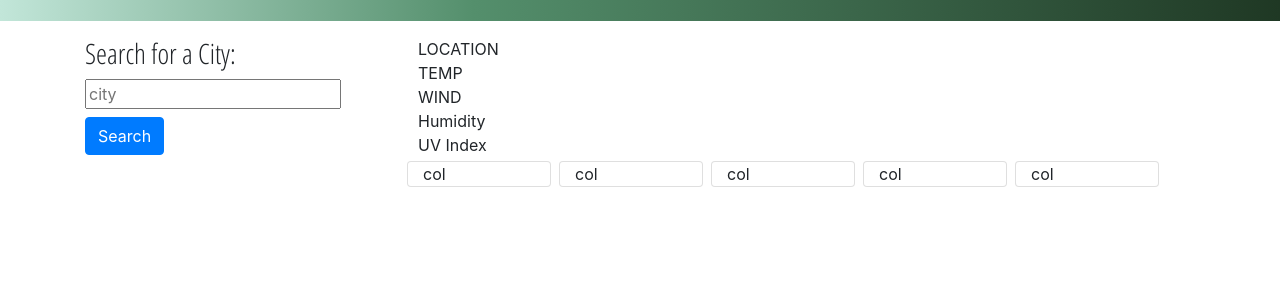
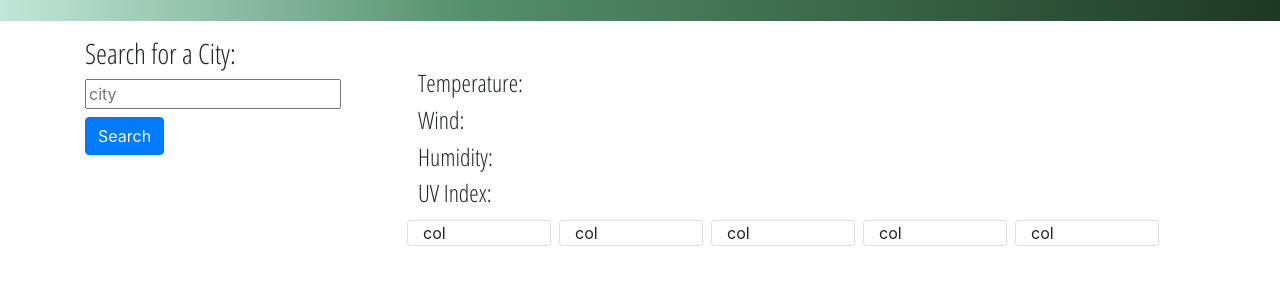
Before and after one commit to jsc-09/weather-dashboard, a plain HTML site: page index.html in a window 1280 px wide. Shown: the part 67-352 px from the top of the page. Drawn offline with nearby package versions, Linux system fonts and the light colour scheme.

Commit message:
cleaned up html file for City Searched. Created search history id

```diff
--- a/index.html
+++ b/index.html
@@ -1,23 +1,25 @@
 <!DOCTYPE html>
 <html lang="en">
+
 <head>
     <meta charset="UTF-8">
     <meta http-equiv="X-UA-Compatible" content="IE=edge">
     <meta name="viewport" content="width=device-width, initial-scale=1.0">
     <link rel="preconnect" href="https://fonts.googleapis.com">
     <link rel="preconnect" href="https://fonts.gstatic.com" crossorigin>
-    <link href="https://fonts.googleapis.com/css2?family=Concert+One&family=Open+Sans+Condensed:ital,wght@0,300;0,700;1,300&display=swap" rel="stylesheet">
+    <link
+        href="https://fonts.googleapis.com/css2?family=Concert+One&family=Open+Sans+Condensed:ital,wght@0,300;0,700;1,300&display=swap"
+        rel="stylesheet">
     <script src="assets/js/script.js" defer></script>
     <script src="https://cdnjs.cloudflare.com/ajax/libs/jquery/3.2.1/jquery.min.js"></script>
     <link rel="stylesheet" href="assets/css/styles.css">
-    <link rel="stylesheet" href="https://cdn.jsdelivr.net/npm/bootstrap@4.5.3/dist/css/bootstrap.min.css" integrity="sha384-TX8t27EcRE3e/ihU7zmQxVncDAy5uIKz4rEkgIXeMed4M0jlfIDPvg6uqKI2xXr2" crossorigin="anonymous">
-    <link
-    rel="stylesheet"
-    href="https://code.jquery.com/ui/1.12.1/themes/base/jquery-ui.css"
-  />
+    <link rel="stylesheet" href="https://cdn.jsdelivr.net/npm/bootstrap@4.5.3/dist/css/bootstrap.min.css"
+        integrity="sha384-TX8t27EcRE3e/ihU7zmQxVncDAy5uIKz4rEkgIXeMed4M0jlfIDPvg6uqKI2xXr2" crossorigin="anonymous">
+    <link rel="stylesheet" href="https://code.jquery.com/ui/1.12.1/themes/base/jquery-ui.css" />
     <title>Weather Dashboard</title>
 </head>
-<body >
+
+<body>
     <nav class="text-center p-3">
         <h1>Weather Dashboard</h1>
     </nav>
@@ -31,12 +33,12 @@
                 <h3>Search for a City:</h3>
                 <input type="text" class="inputValue" placeholder="city">
                 <button class="btn btn-primary mt-2" id="fetch-button">Search</button>
-
             </div>
 
             <!-- UL of CITY SEARCH HISTORY--->
 
-        <div>
+            <div id="searchHistory">
+
 
             </div>
 
@@ -45,11 +47,25 @@
             <!-- DISPLAY MOST RECENT CITY SEARCHED. Heading includes City Name, Date, Icon for current weather// List include Temperature, Wind, Humidity, UV index (color-coded)--->
 
             <div class="col-8 ml-5 mt-3">
-            <div id="searchlocation">LOCATION</div>
-            <div id="todaytemp">TEMP</div>
-            <div id="todaywind">WIND</div>
-            <div id="todayhumidity">Humidity</div>
-            <div id="todayuv">UV Index</div>
+                <div id="searchlocation">
+                    <h2 id="city"></h2><img id="icon">
+                </div>
+                <div id="todaytemp">
+                    <h4>Temperature: </h4>
+                    <h4 id="temp"></h4>
+                </div>
+                <div id="todaywind">
+                    <h4>Wind: </h4>
+                    <h4 id="wind"></h4>
+                </div>
+                <div id="todayhumidity">
+                    <h4>Humidity: </h4>
+                    <h4 id="humidity"></h4>
+                </div>
+                <div id="todayuv">
+                    <h4>UV Index: </h4>
+                    <h4 id="uvi"></h4>
+                </div>
 
                 <!-- 5 Day Forecast in 5 cards. Includes: Date, Icon for weather (sunny, rain, cloudy), Temperature, Wind, Humidity--->
                 <div class="row">
@@ -68,4 +84,5 @@
 
 
 </body>
+
 </html>
```
Lines whose indentation alone changed are shown as unchanged.
